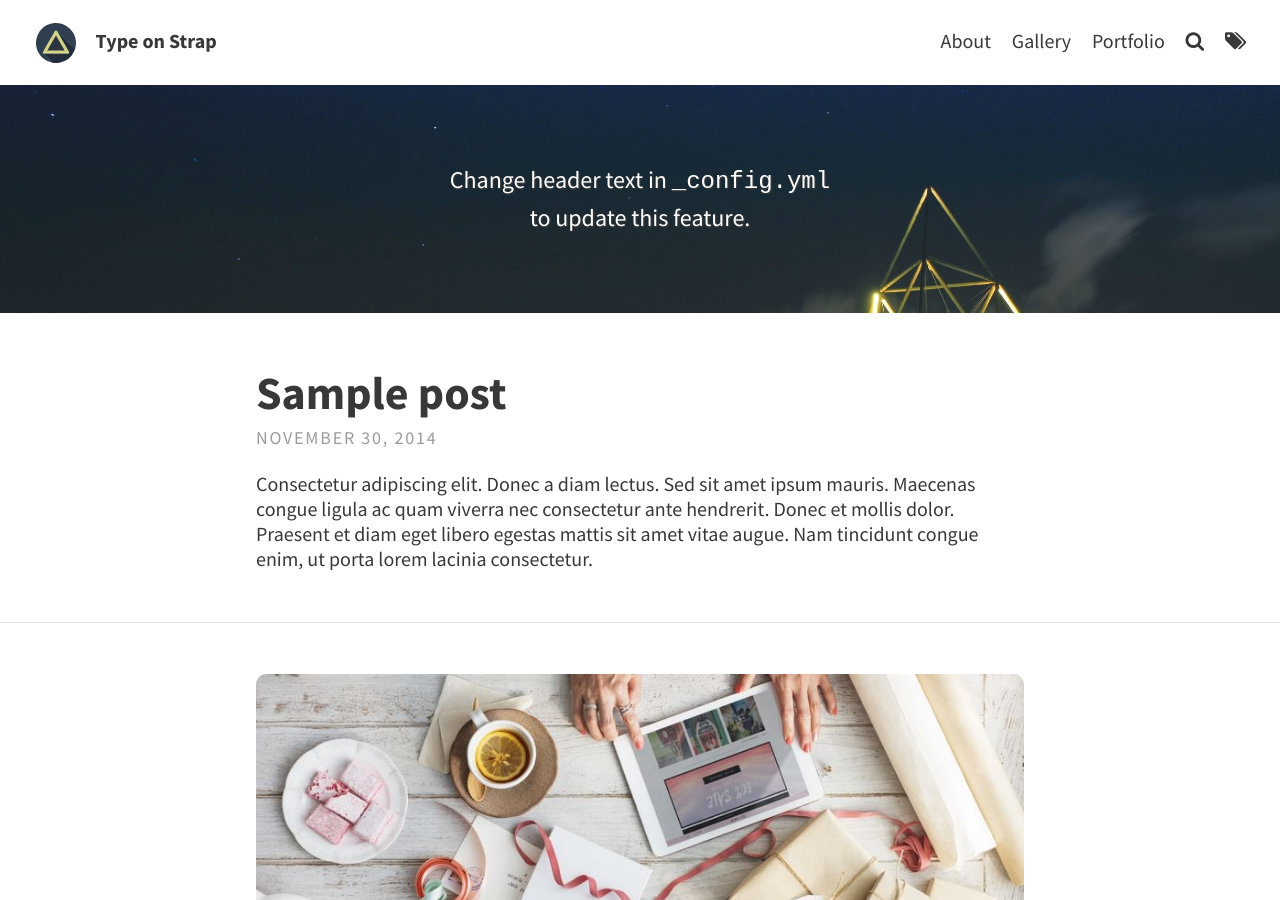
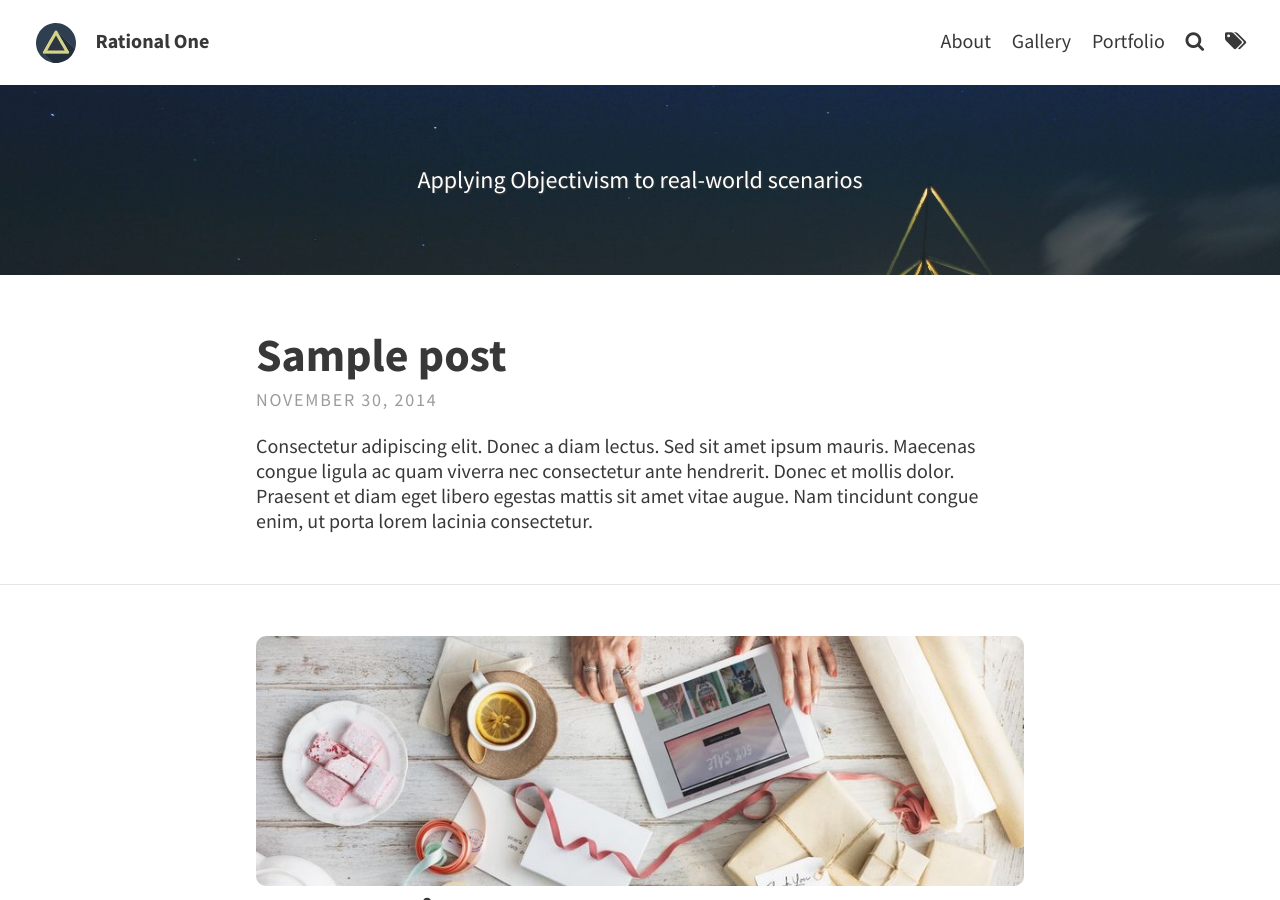
Before and after one commit to rationalone/rationalone.github.io, a Jekyll site: the page built from index.html, in a window 1280 px wide and 900 px high. Built offline with Jekyll 4.4.1, drawn with Linux system fonts in a browser that asks for light colours; the list of posts is cut into pages by our own code; some of the changed text lies outside the part shown.

Commit message:
config 2

```diff
--- a/_config.yml
+++ b/_config.yml
@@ -1,27 +1,27 @@
 # SITE CONFIGURATION
 baseurl: ""
 url: "https://rationalone.github.io"
-title: Type on Strap # site's title
+title: Rational One - Blog # site's title
 description: "A website with blog posts and pages" # used by search engines
 
 
 # THEME-SPECIFIC CONFIGURATION
 theme_settings:
   # Meta
-  title: Type on Strap # blog's title
+  title: Rational One # blog's title
   avatar: assets/img/triangle.svg
   favicon: assets/favicon.ico
   gravatar: # Email MD5 hash
 
   # Header and footer text
   header_text: > #two or three lines to describe your site
-     <p>Change header text in <code>_config.yml</code> <br> to update this feature.</p>
+     <p>Applying Objectivism to real-world scenarios</p>
   header_text_feature_image: assets/img/pexels/triangular.jpeg
   footer_text: >
-   Powered by <a href="https://jekyllrb.com/">Jekyll</a> with <a href="https://github.com/sylhare/Type-on-Strap">Type on Strap</a>
+        &#169 2018. All rights reserved.
 
   # Icons
-  rss: true  # Make sure you created a feed.xml with feed.xml layout
+  rss:  # Make sure you created a feed.xml with feed.xml layout
   email_address: # Full email address, e.g. "sam@example.com"
   behance:
   bitbucket:
@@ -29,7 +29,7 @@ theme_settings:
   facebook:
   flickr:
   gitlab:
-  github: "sylhare"
+  github:
   google_plus:
   instagram:
   keybase:
@@ -43,7 +43,7 @@ theme_settings:
   twitter: # "twitter username"
   vimeo:
   wordpress:
-  youtube:
+  youtube: "UCqJ-Y8YcaIvdtS5TrzBcTCA"
 
   # Sharing options
   share_buttons:
--- a/_includes/icons.html
+++ b/_includes/icons.html
@@ -242,7 +242,7 @@
 
 {% if site.theme_settings.youtube %}
 <li>
-	<a href="https://www.youtube.com/user/{{ site.theme_settings.youtube }}" title="{{ site.theme_settings.str_follow_on }} YouTube">
+	<a href="https://www.youtube.com/channel/{{ site.theme_settings.youtube }}" title="{{ site.theme_settings.str_follow_on }} YouTube">
 		<span class="fa-stack fa-lg">
             <i class="fa fa-circle fa-stack-2x"></i>
             <i class="fa fa-youtube fa-stack-1x fa-inverse"></i>
```
